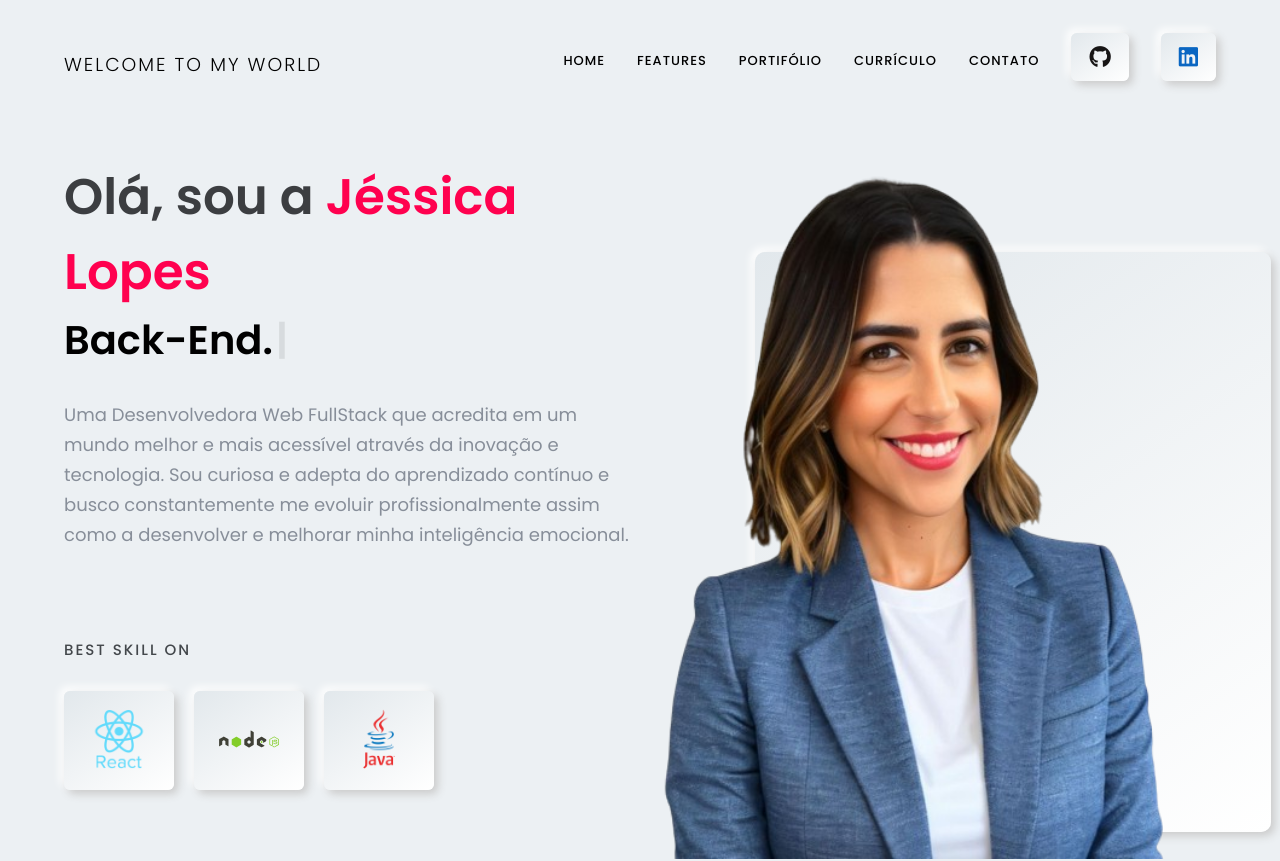
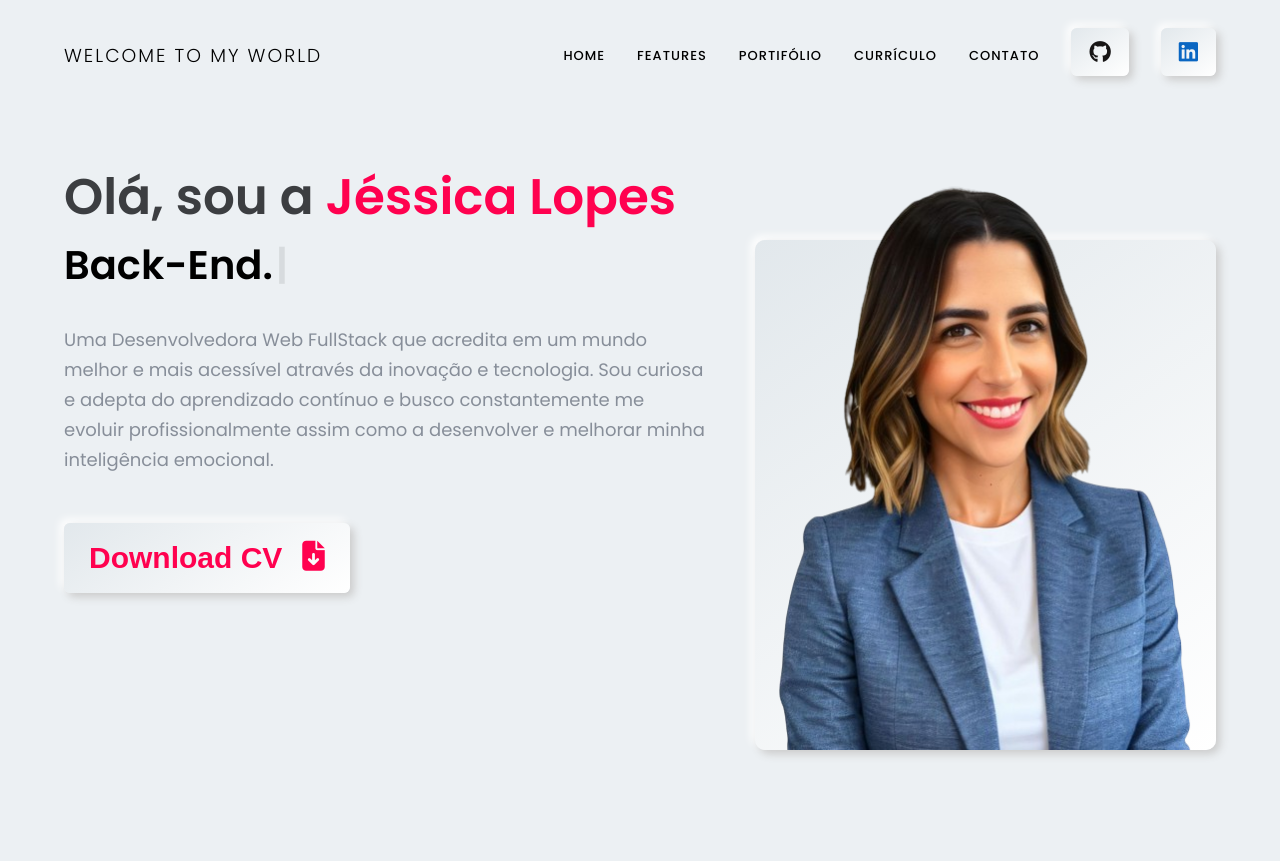
Before and after one commit to JessicaLopesDev/portfolio, a React (Vite) app: page / in a window 1280 px wide. Shown: the top 861 px of the page. Built offline with nearby package versions, Linux system fonts and the light colour scheme.

Commit message:
Ajuste da Home e add botão pra baixar cv

```diff
--- a/src/components/Header/LinksList/index.tsx
+++ b/src/components/Header/LinksList/index.tsx
@@ -2,6 +2,10 @@ import * as S from './styles';
 import { LinksListProps } from './types';
 
 export const LinksList = ({ flexDirection = 'row' }: LinksListProps) => {
+  const handleRedirectClick = (url: string) => {
+    window.open(url, '_blank');
+  };
+
   return (
     <S.List flexDirection={flexDirection}>
       <S.ListItem>
@@ -21,20 +25,23 @@ export const LinksList = ({ flexDirection = 'row' }: LinksListProps) => {
       </S.ListItem>
 
       <S.ListItem>
-        <S.ShadowButton>
-          <a href="https://github.com/JessicaLopesDev" target="_blank">
-            <S.ContactIcon className="fa-brands fa-github" />
-          </a>
+        <S.ShadowButton
+          onClick={() =>
+            handleRedirectClick('https://github.com/JessicaLopesDev')
+          }
+        >
+          <S.ContactIcon className="fa-brands fa-github" />
         </S.ShadowButton>
       </S.ListItem>
       <S.ListItem>
-        <S.ShadowButton>
-          <a
-            href="https://www.linkedin.com/in/jessica-lopes-dev-frontend/"
-            target="_blank"
-          >
-            <S.ContactIcon iconColor="linkedin" className="fab fa-linkedin" />
-          </a>
+        <S.ShadowButton
+          onClick={() =>
+            handleRedirectClick(
+              'https://www.linkedin.com/in/jessica-lopes-dev-frontend/',
+            )
+          }
+        >
+          <S.ContactIcon iconColor="linkedin" className="fab fa-linkedin" />
         </S.ShadowButton>
       </S.ListItem>
     </S.List>
--- a/src/components/Header/styles.ts
+++ b/src/components/Header/styles.ts
@@ -23,7 +23,7 @@ export const ListBox = styled.div`
 export const WelcomePhrase = styled.h3`
   font-weight: 100;
   letter-spacing: 2px;
-  margin-top: 10px;
+  /* margin-top: 10px; */
 `;
 
 export const RightContent = styled.div``;
--- a/src/components/Home/index.tsx
+++ b/src/components/Home/index.tsx
@@ -1,16 +1,37 @@
 import hero from '/images/je.png';
-import skill1 from '../../assets/react.png';
-import skill2 from '../../assets/nodejs.svg';
-import skill3 from '../../assets/java-.png';
+// import skill1 from '../../assets/react.png';
+// import skill2 from '../../assets/nodejs.svg';
+// import skill3 from '../../assets/java-.png';
 import { Typewriter } from 'react-simple-typewriter';
 
 import * as S from './styles';
 
 export const Home = () => {
+  const handleDownload = () => {
+    const downloadUrl = '/pdfs/Jessica-cv.pdf';
+
+    fetch(downloadUrl)
+      .then((response) => response.blob())
+      .then((blob) => {
+        const url = window.URL.createObjectURL(new Blob([blob]));
+        const link = document.createElement('a');
+
+        link.href = url;
+        link.setAttribute('download', 'jessica-cv.pdf');
+        document.body.appendChild(link);
+        link.click();
+        link.parentNode?.removeChild(link);
+      })
+      .catch((error) => {
+        console.error('Erro ao fazer o download do arquivo:', error);
+      });
+  };
+
   return (
     <S.Container id="home">
       <S.Content>
         <S.LeftContent>
+          <div>
             <S.Greeting>
               Olá, sou a <S.Name>Jéssica Lopes</S.Name>
             </S.Greeting>
@@ -40,38 +61,14 @@ export const Home = () => {
               profissionalmente assim como a desenvolver e melhorar minha
               inteligência emocional.
             </S.Description>
+          </div>
 
           <S.ButtonsContainer>
+            <S.ResumeButton onClick={handleDownload}>
+              Download CV
+              <i className="fa-solid fa-file-arrow-down"></i>
+            </S.ResumeButton>
             {/* <div>
-              <S.ButtonsTitle>FIND WITH ME</S.ButtonsTitle>
-              <S.ButtonsContent>
-                <S.ShadowButton>
-                  <a
-                    href="https://www.facebook.com/je.lopes.costa?mibextid=sCpJLy"
-                    target="_blank"
-                  >
-                    <S.ContactIcon className="fab fa-facebook-f" />
-                  </a>
-                </S.ShadowButton>
-                <S.ShadowButton>
-                  <a
-                    href="https://www.instagram.com/jessicalopes.jess?igsh=aDU5MXhhNGZnanhi&utm_source=qr"
-                    target="_blank"
-                  >
-                    <S.ContactIcon className="fab fa-instagram" />
-                  </a>
-                </S.ShadowButton>
-                <S.ShadowButton>
-                  <a
-                    href="https://www.linkedin.com/in/jessica-lopes-dev-frontend/"
-                    target="_blank"
-                  >
-                    <S.ContactIcon className="fab fa-linkedin-in" />
-                  </a>
-                </S.ShadowButton>
-              </S.ButtonsContent>
-            </div> */}
-            <div>
               <S.ButtonsTitle>BEST SKILL ON</S.ButtonsTitle>
               <S.ButtonsContent>
                 <S.ShadowButton>
@@ -84,7 +81,7 @@ export const Home = () => {
                   <S.SkillImg src={skill3} alt="" />
                 </S.ShadowButton>
               </S.ButtonsContent>
-            </div>
+            </div> */}
           </S.ButtonsContainer>
         </S.LeftContent>
         <S.RightContent>
--- a/src/components/Home/styles.ts
+++ b/src/components/Home/styles.ts
@@ -7,15 +7,21 @@ export const Container = styled.header`
 export const Content = styled.div`
   display: flex;
   margin-top: 80px;
+  height: calc(100vh - 160px);
+  padding-bottom: 50px;
 `;
 
 export const LeftContent = styled.div`
-  margin-right: 10%;
-  width: 50%;
+  /* margin-right: 10%; */
+  width: 60%;
+  padding-right: 50px;
+  display: flex;
+  flex-direction: column;
 `;
 
 export const RightContent = styled.div`
   width: 40%;
+  padding-top: 80px;
   position: relative;
 `;
 
@@ -46,7 +52,7 @@ export const Description = styled.p`
 `;
 
 export const ButtonsContainer = styled.div`
-  margin-top: 10%;
+  margin-top: 48px;
   display: flex;
   justify-content: space-between;
 `;
@@ -68,12 +74,32 @@ export const ContactIcon = styled.i`
   font-size: 20px;
 `;
 
-export const ShadowButton = styled.button`
+// export const ShadowButton = styled.button`
+//   padding: 18px 25px;
+//   border-radius: 6px;
+//   transition: 0.3s all ease;
+//   cursor: pointer;
+//   color: #000;
+//   transition: 0.5s;
+//   background: linear-gradient(145deg, #e2e8ec, #ffffff);
+//   box-shadow: 4px 4px 8px #cbcbcb, -4px -4px 8px #ffffff;
+//   &:hover {
+//     background: #ff014f;
+//     color: white;
+//     transform: translateY(-10px);
+//   }
+// `;
+
+export const ResumeButton = styled.button`
+  display: flex;
+  gap: 20px;
+  color: #ff014f;
+  font-size: 30px;
+  font-weight: 600;
   padding: 18px 25px;
   border-radius: 6px;
   transition: 0.3s all ease;
   cursor: pointer;
-  color: #000;
   transition: 0.5s;
   background: linear-gradient(145deg, #e2e8ec, #ffffff);
   box-shadow: 4px 4px 8px #cbcbcb, -4px -4px 8px #ffffff;
@@ -93,14 +119,17 @@ export const JessicaImgContainer = styled.div`
   background: linear-gradient(145deg, #e2e8ec, #ffffff);
   box-shadow: 4px 4px 8px #cbcbcb, -4px -4px 8px #ffffff;
   border-radius: 10px;
-  height: 580px;
-  width: 516px;
-  margin-top: 20%;
+  height: 100%;
+  width: 100%;
+  display: flex;
+  justify-content: center;
 `;
 
 export const JessicaImg = styled.img`
   position: absolute;
-  top: -15px;
-  right: 10%;
-  width: 510px;
+  bottom: 0;
+  height: 100%;
+  /* top: -15px;
+  right: 10%; */
+  /* max-width: 400px; */
 `;
--- a/src/components/Resume/ResumeCard/styles.ts
+++ b/src/components/Resume/ResumeCard/styles.ts
@@ -1,6 +1,7 @@
 import styled from 'styled-components';
 
 export const Container = styled.div`
+  min-height: 380px;
   padding: 40px;
   margin-bottom: 40px;
   position: relative;
@@ -41,7 +42,7 @@ export const Container = styled.div`
     content: '';
     position: absolute;
     top: 13%;
-    left: -8%;
+    left: -50px;
     height: 5px;
     width: 50px;
     background: #d9dee2;
@@ -50,7 +51,7 @@ export const Container = styled.div`
     content: '';
     position: absolute;
     top: 11%;
-    left: -10%;
+    left: -57px;
     height: 10px;
     width: 10px;
     background: #fff;
--- a/src/components/Resume/index.tsx
+++ b/src/components/Resume/index.tsx
@@ -6,14 +6,13 @@ export const Resume = () => {
   return (
     <S.Container id="resume">
       <S.Heading>
-        <h4>2+ YEARS OF EXPERIENCE</h4>
+        <h4>2+ ANOS DE EXPERIENCIA</h4>
         <h1>My Resume</h1>
       </S.Heading>
       <S.ContentWrapper>
         <S.Side>
           <S.Heading>
-            <h4>2012-2023</h4>
-            <h2>Education Quality</h2>
+            <h2>Educação</h2>
           </S.Heading>
           <S.Content>
             {ResumeData.map((val, id) => {
@@ -33,8 +32,7 @@ export const Resume = () => {
         </S.Side>
         <S.Side>
           <S.Heading>
-            <h4>2007-2010</h4>
-            <h2>Job Experience</h2>
+            <h2>Experiencia Profissional</h2>
           </S.Heading>
           <S.Content>
             {ResumeData.map((val, index) => {
--- a/src/components/Resume/styles.ts
+++ b/src/components/Resume/styles.ts
@@ -6,7 +6,7 @@ export const Container = styled.section`
 `;
 
 export const Heading = styled.div`
-  margin: 40px 0 0 0;
+  margin: 40px 0 28px 0;
   text-align: center;
 
   > h1 {
@@ -24,6 +24,7 @@ export const Heading = styled.div`
 
 export const ContentWrapper = styled.div`
   display: flex;
+  gap: 50px;
   justify-content: space-between;
   position: relative;
 `;
@@ -34,16 +35,18 @@ export const Side = styled.div`
   &::after {
     content: '';
     position: absolute;
-    top: 15%;
+    top: 128px;
     left: 0;
-    height: 126vh;
+    height: 157vh;
     width: 5px;
     background: #d9dee2;
     z-index: -2;
   }
+  /* background-color: aqua; */
 `;
 
 export const Content = styled.div`
-  max-width: 85%;
+  /* max-width: 85%; */
   margin: auto;
+  padding-left: 50px;
 `;
--- a/src/pages/PotfolioPage/index.tsx
+++ b/src/pages/PotfolioPage/index.tsx
@@ -10,8 +10,10 @@ import { Contact } from '../../components/Contact';
 export const PortfolioPage = () => {
   return (
     <S.Container>
-      <Header />
-      <Home />
+      <div style={{ height: '100vh' }}>
+        <Header />
+        <Home />
+      </div>
       <Features />
       <Projects />
       <Resume />
```
Also changed, not shown: 1 other file (tests, documents, lock files or other folders). Lines whose indentation alone changed are shown as unchanged.
